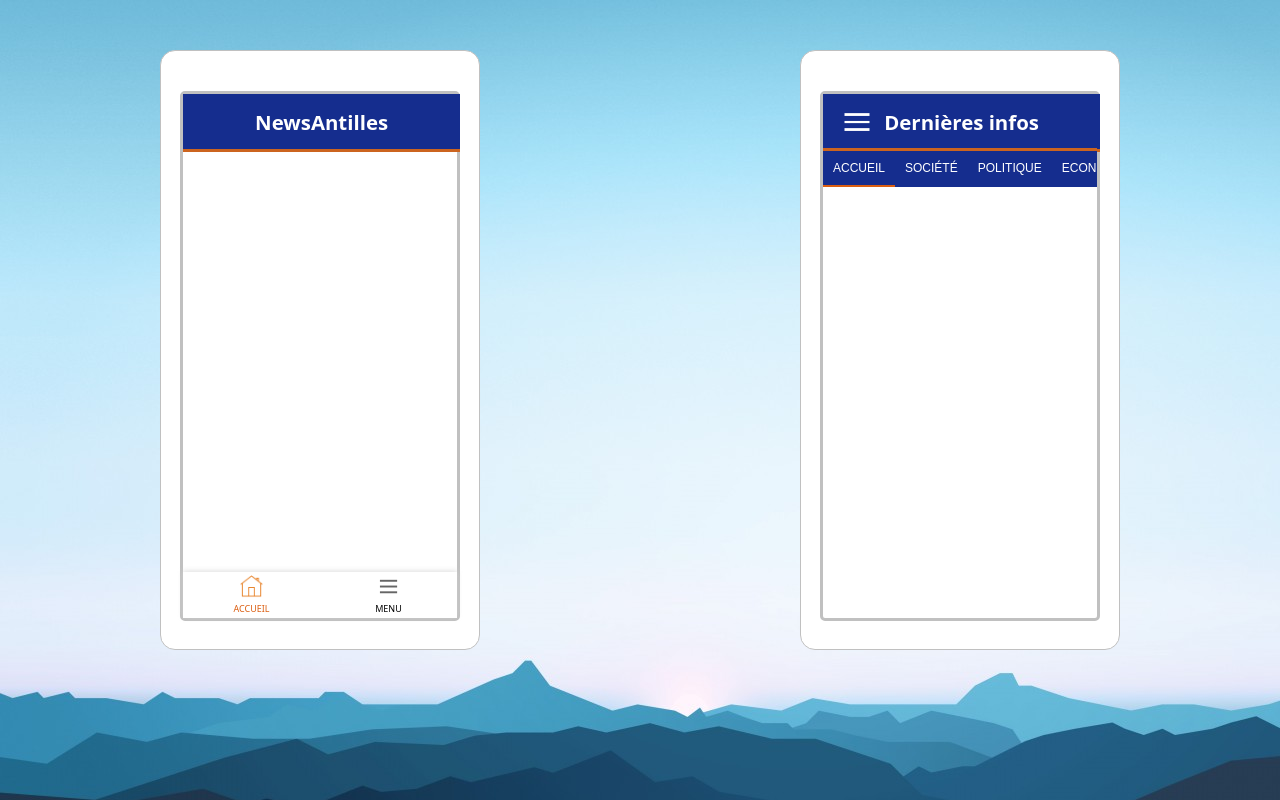
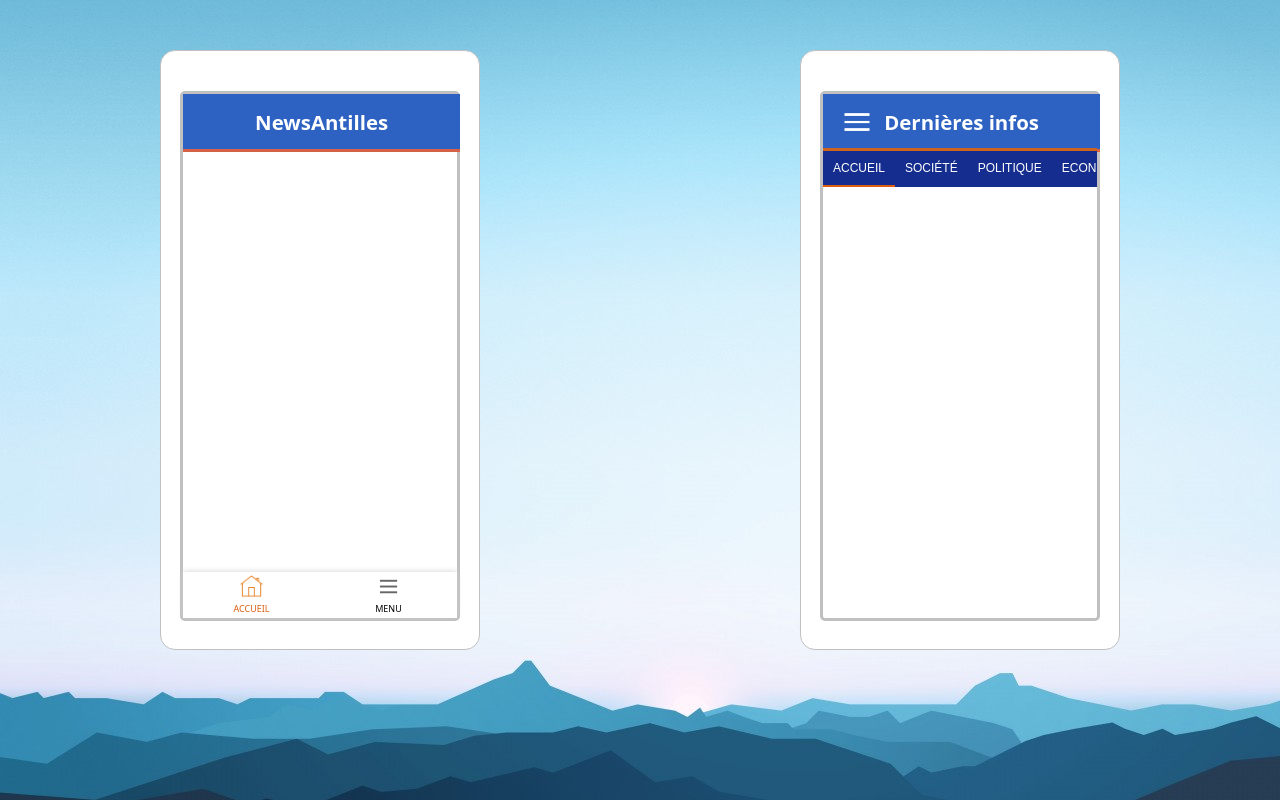
Before and after one commit to Lanagramme/NewsAntilles, a plain HTML site: page Prototypes/index.html in a window 1280 px wide. Drawn offline with Linux system fonts and the light colour scheme; no server answers.

Commit message:
Update index.css

```diff
--- a/Prototypes/css/index.css
+++ b/Prototypes/css/index.css
@@ -57,14 +57,14 @@
     left: 7%;
     width: 87%;
     border-bottom-style: solid;
-    border-bottom-color: #CC641F;
+    border-bottom-color: #D76147;
 ;
 
     /**/
     font-size: 85%;
     text-align: center;
     color: white;
-    background-color: #152D8E;
+    background-color: #2e62c2;
 
 
 }
```
